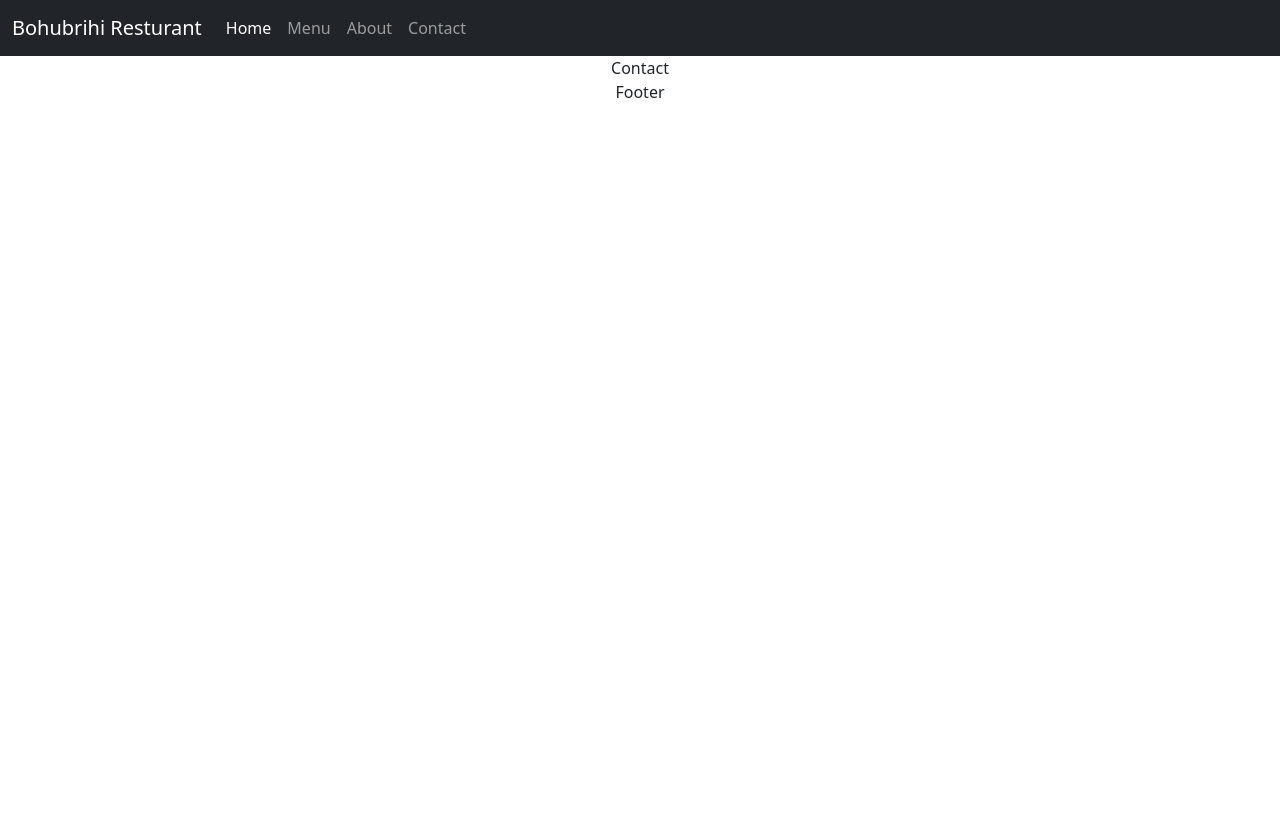
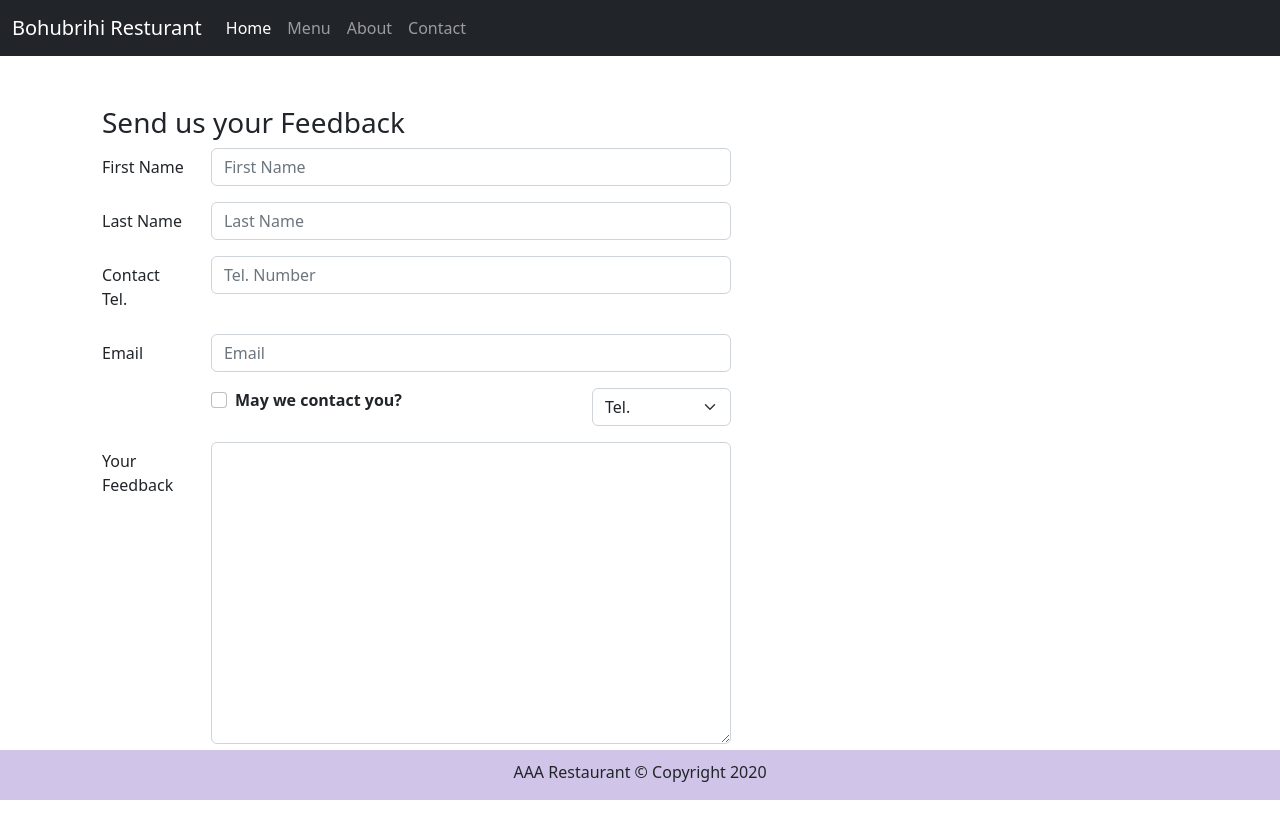
Before and after one commit to azimugv/Resturant-Project, a React (Create React App) app: page /contact in a window 1280 px wide. Shown: the top 838 px of the page. Before the commit the page ends 800 px from the top, so only its background shows below. Built offline with nearby package versions, Linux system fonts and the light colour scheme.

Commit message:
Restaurant Contact From And Footer Implemented

```diff
--- a/src/App.css
+++ b/src/App.css
@@ -1,3 +1,18 @@
 .App {
     text-align: center;
 }
+
+.footer {
+    background-color: #D1C4E9;
+    margin: 0px auto;
+    padding-top: 10px;
+    position: fixed;
+    bottom: 0;
+    width: 100%;
+}
+
+.row-content {
+    margin: 0px auto;
+    padding: 50px 0px 50px 0px;
+    min-height: 400px;
+}
--- a/src/components/Body/Contact.js
+++ b/src/components/Body/Contact.js
@@ -1,13 +1,144 @@
-import React, { Component } from 'react'
-
+import React, { Component } from 'react';
+import { Button, Form, FormGroup, Label, Input, Col } from 'reactstrap';
 
 class Contact extends Component {
+    constructor(props) {
+        super(props);
+        this.state = {
+            firstname: "",
+            lastname: "",
+            telnum: "",
+            email: "",
+            agree: false,
+            contactType: 'Tel.',
+            message: ""
+        }
+        this.handleInputChange = this.handleInputChange.bind(this);
+        this.handleSubmit = this.handleSubmit.bind(this);
+    }
+
+    handleInputChange = event => {
+        const value = event.target.type === 'checkbox' ? event.target.checked : event.target.value;
+        const name = event.target.name;
+        this.setState({
+            [name]: value
+        })
+    }
+
+    handleSubmit = event => {
+        console.log(this.state);
+        event.preventDefault();
+    }
+
     render() {
         return (
-            <div>
-                Contact
+            <div className="container">
+                <div className="row row-content" style={{ paddingLeft: "20px", textAlign: "left" }}>
+                    <div className="col-12">
+                        <h3>Send us your Feedback</h3>
+                    </div>
+                    <div className="col-12 col-md-7">
+                        <Form onSubmit={this.handleSubmit}>
+                            <FormGroup row>
+                                <Label htmlFor="firstname" md={2}>First Name</Label>
+                                <Col md={10}>
+                                    <Input
+                                        type="text"
+                                        name="firstname"
+                                        placeholder="First Name"
+                                        value={this.state.firstname}
+                                        onChange={this.handleInputChange}
+                                    />
+                                </Col>
+                            </FormGroup>
+                            <FormGroup row>
+                                <Label htmlFor="lastname" md={2}>Last Name</Label>
+                                <Col md={10}>
+                                    <Input
+                                        type="text"
+                                        name="lastname"
+                                        value={this.state.lastname}
+                                        placeholder="Last Name"
+                                        onChange={this.handleInputChange}
+                                    />
+                                </Col>
+                            </FormGroup>
+                            <FormGroup row>
+                                <Label htmlFor="telnum" md={2}>Contact Tel.</Label>
+                                <Col md={10}>
+                                    <Input
+                                        type="tel"
+                                        name="telnum"
+                                        value={this.state.telnum}
+                                        placeholder="Tel. Number"
+                                        onChange={this.handleInputChange}
+                                    />
+                                </Col>
+                            </FormGroup>
+                            <FormGroup row>
+                                <Label htmlFor="email" md={2}>Email</Label>
+                                <Col md={10}>
+                                    <Input
+                                        type="email"
+                                        name="email"
+                                        value={this.state.email}
+                                        placeholder="Email"
+                                        onChange={this.handleInputChange}
+                                    />
+                                </Col>
+                            </FormGroup>
+                            <FormGroup row>
+                                <Col md={{ size: 6, offset: 2 }}>
+                                    <FormGroup check>
+                                        <Label check>
+                                            <Input
+                                                type="checkbox"
+                                                name="agree"
+                                                checked={this.state.agree}
+                                                onChange={this.handleInputChange}
+                                            /> <strong>May we contact you?</strong>
+                                        </Label>
+                                    </FormGroup>
+                                </Col>
+                                <Col md={{ size: 3, offset: 1 }}>
+                                    <Input
+                                        type="select"
+                                        name="contactType"
+                                        value={this.state.contactType}
+                                        onChange={this.handleInputChange}
+                                    >
+                                        <option>Tel.</option>
+                                        <option>Email</option>
+                                    </Input>
+                                </Col>
+                            </FormGroup>
+                            <FormGroup row>
+                                <Label htmlFor="message" md={2}>Your Feedback</Label>
+                                <Col md={10}>
+                                    <Input
+                                        type="textarea"
+                                        name="message"
+                                        value={this.state.message}
+                                        rows="12"
+                                        onChange={this.handleInputChange}
+                                    >
+
+                                    </Input>
+                                </Col>
+                            </FormGroup>
+                            <FormGroup>
+                                <Col md={{ size: 10, offset: 2 }}>
+                                    <Button type="submit" color="primary">
+                                        Send Feedback
+                                    </Button>
+                                </Col>
+                            </FormGroup>
+                        </Form>
+                    </div>
+                </div>
             </div>
-        )
+        );
     }
 }
+
 export default Contact;
--- a/src/components/Footer/Footer.js
+++ b/src/components/Footer/Footer.js
@@ -2,7 +2,15 @@
 
 const Footer = () => {
     return (
-        <div>Footer</div>
+        <div className='footer'>
+            <div className='container'>
+                <div className='row justify-content-center'>
+                    <div className='col-auto'>
+                        <p>AAA Restaurant &copy; Copyright 2020</p>
+                    </div>
+                </div>
+            </div>
+        </div>
     )
 }
 
```
